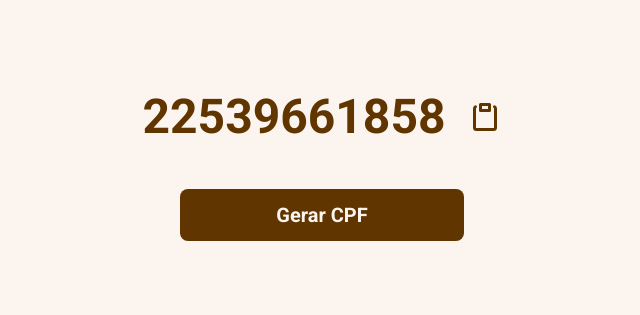
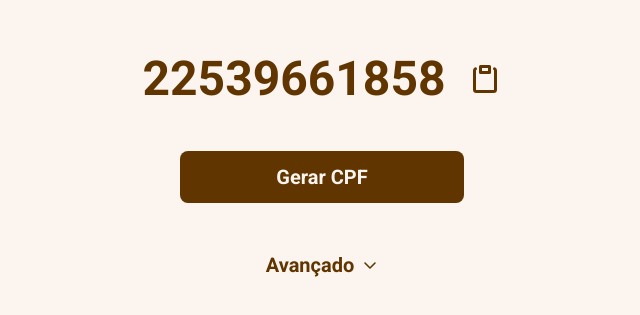
Before and after one commit to luannzin/cpf-social, a Next.js app: page / in a window 1280 px wide. Shown: the part 233-548 px from the top of the page, without its empty margins (318-958 px from the left). Built offline with nearby package versions, Linux system fonts and the light colour scheme.

Commit message:
feat: add copy event to cpf

```diff
--- a/app/layout.tsx
+++ b/app/layout.tsx
@@ -1,6 +1,7 @@
 import type { Metadata } from "next";
 import { Roboto } from "next/font/google";
 import { Analytics } from "@vercel/analytics/react";
+import { Toaster } from "@/components/ui/sonner";
 
 import "@/styles/globals.css";
 
@@ -28,6 +29,7 @@ export default function RootLayout({
         <div className="max-w-[1200px] w-full flex items-center justify-center">
           {children}
         </div>
+        {/* <Toaster closeButton /> */}
         <Analytics />
       </body>
     </html>
--- a/app/page.tsx
+++ b/app/page.tsx
@@ -12,15 +12,33 @@ import { CopyAndPaste } from "./components/CopyAndPaste";
 import { generateCpf } from "./helpers/generateCpf";
 
 import { motion } from "framer-motion";
+import { CaretDown } from "@phosphor-icons/react";
+
+// import { toast } from "sonner";
 
 export default function Home() {
   const [isCopied, setIsCopied] = useState(false);
 
   const [cpf, setCpf] = useState("00000000000");
+  const [isAdvanced, setIsAdvanced] = useState(false);
 
   useEffect(() => {
     setCpf(generateCpf());
   }, []);
+
+  useEffect(() => {
+    if (typeof window === "undefined") return;
+
+    document.addEventListener("copy", (e) => {
+      copyCpf();
+    });
+
+    return () => {
+      document.removeEventListener("copy", (e) => {
+        copyCpf();
+      });
+    };
+  }, [cpf]);
 
   const copyCpf = () => {
     navigator.clipboard.writeText(cpf);
@@ -61,10 +79,22 @@ export default function Home() {
             setCpf(nCpf);
             return setIsCopied(false);
           }}
-          className="text-xl font-bold bg-orange-700 text-white rounded-lg py-3 px-24"
+          className="text-xl font-bold bg-orange-700 text-white rounded-lg py-3 px-24 select-none"
         >
           Gerar CPF
         </motion.button>
+        <motion.div
+          onClick={() => setIsAdvanced(!isAdvanced)}
+          className="flex gap-2 text-orange-700 items-center cursor-pointer select-none"
+        >
+          <strong className="text-xl font-black">Avançado</strong>
+          <CaretDown
+            weight="bold"
+            className={`${
+              !isAdvanced ? "rotate-0" : "rotate-180"
+            } transition-all duration-300 ease-in-out stroke-orange-700`}
+          />
+        </motion.div>
       </div>
     </div>
   );
--- /dev/null
+++ b/components/ui/sonner.tsx
@@ -0,0 +1,31 @@
+"use client"
+
+import { useTheme } from "next-themes"
+import { Toaster as Sonner } from "sonner"
+
+type ToasterProps = React.ComponentProps<typeof Sonner>
+
+const Toaster = ({ ...props }: ToasterProps) => {
+  const { theme = "system" } = useTheme()
+
+  return (
+    <Sonner
+      theme={theme as ToasterProps["theme"]}
+      className="toaster group"
+      toastOptions={{
+        classNames: {
+          toast:
+            "group toast group-[.toaster]:bg-background group-[.toaster]:text-foreground group-[.toaster]:border-border group-[.toaster]:shadow-lg",
+          description: "group-[.toast]:text-muted-foreground",
+          actionButton:
+            "group-[.toast]:bg-primary group-[.toast]:text-primary-foreground",
+          cancelButton:
+            "group-[.toast]:bg-muted group-[.toast]:text-muted-foreground",
+        },
+      }}
+      {...props}
+    />
+  )
+}
+
+export { Toaster }
--- a/package.json
+++ b/package.json
@@ -19,8 +19,10 @@
     "framer-motion": "^10.18.0",
     "lucide-react": "^0.312.0",
     "next": "14.0.4",
+    "next-themes": "^0.2.1",
     "react": "^18",
     "react-dom": "^18",
+    "sonner": "^1.3.1",
     "tailwind-merge": "^2.2.0",
     "tailwindcss-animate": "^1.0.7"
   },
```
Also changed, not shown: 1 other file (tests, documents, lock files or other folders).
